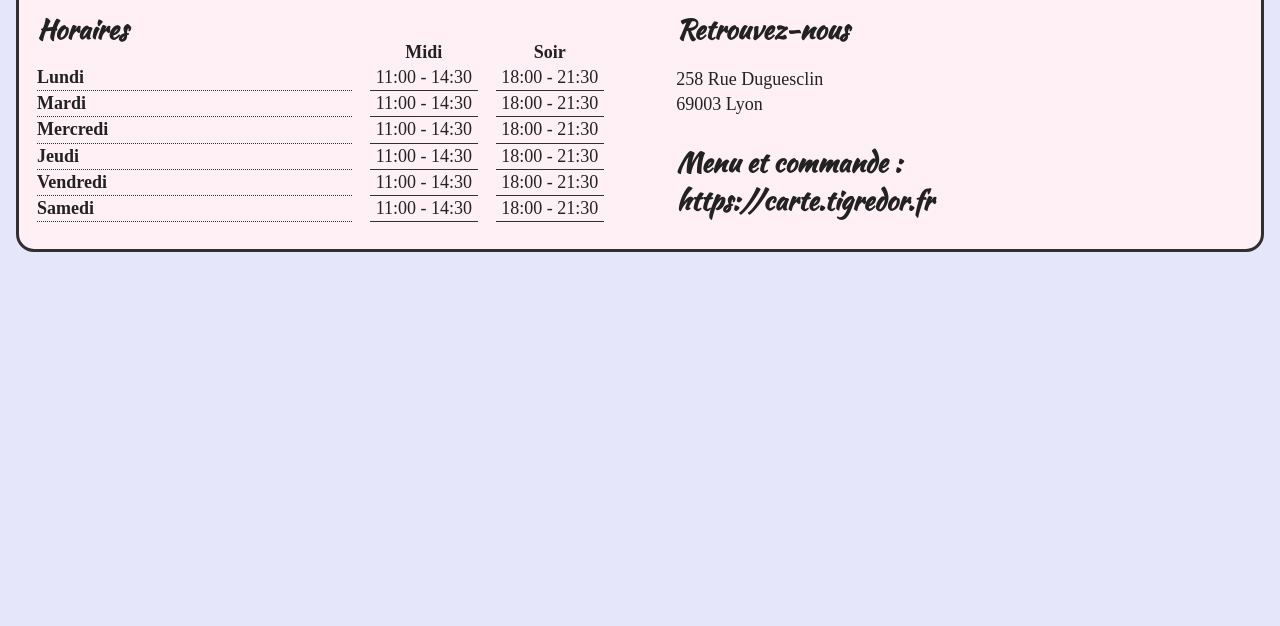
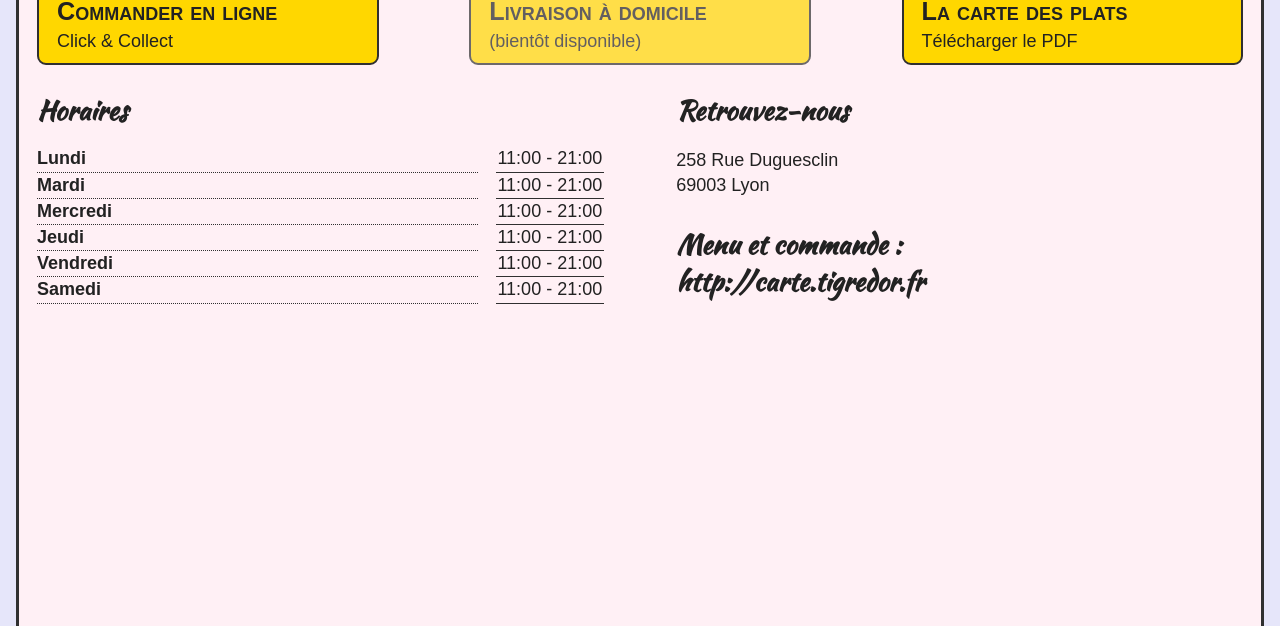
Before and after one commit to Savageman/tigre-dor, a plain HTML site: page index.html in a window 1280 px wide. Shown: the part 174-800 px from the top of the page. Drawn offline with Linux system fonts and the light colour scheme.

Commit message:
Mise à jour 17/10/2023

```diff
--- a/css/site.css
+++ b/css/site.css
@@ -3,16 +3,18 @@ html {
 }
 body {
   background: lavender;
-  padding: 1em;
+  padding: 0 1em;
+  font-family: Raleway, sans-serif;
 }
 #global {
   font-size: 18px;
   max-width: 80em;
+  min-height: 100vh;
   margin: 0 auto;
   border: 3px solid #303030;
+  border-width: 0 3px;
   overflow: hidden;
   background: lavenderblush;
-  border-radius: 1em;
   position: relative;
 }
 
@@ -60,9 +62,9 @@ header {
 }
 h1 {
   margin: 0;
-  padding: 0 0 0 0.5em;
+  padding: 0.1em 0 0 0.4em;
   font-size: 40px;
-  line-height: 50px;
+  line-height: 46px;
   overflow: hidden;
   white-space: nowrap;
   text-overflow: ellipsis;
@@ -83,6 +85,34 @@ h1 {
 }
 
 
+.ctas {
+  display: flex;
+  flex-direction: row;
+  justify-content: space-between;
+  gap: 5%;
+}
+.cta {
+  width: 25%;
+  background: gold;
+  border: 2px solid #303030;
+  margin: 1em 0 0;
+  padding: 0.5em 1em;
+  border-radius: 0.5em;
+  text-decoration: none;
+}
+.cta > strong {
+  font-variant: small-caps;
+  font-size: 1.4em;
+}
+.cta:hover > strong {
+  text-decoration: none;
+}
+.cta:hover {
+  background: #303030;
+  color: gold;
+  text-decoration: none;
+}
+
 
 .two-columns {
   display: flex;
@@ -97,6 +127,12 @@ h1 {
     flex-direction: column;
   }
   .two-columns > div {
+    width: auto;
+  }
+  .ctas {
+    flex-direction: column;
+  }
+  .cta {
     width: auto;
   }
 }
--- a/index.html
+++ b/index.html
@@ -35,43 +35,57 @@
       <h1>Tigre d’Or<br /><span style="font-size:60%;">Goûtez les saveurs asiatiques</span></h1>
     </header>
     <main>
+      <div class="ctas">
+        <a class="cta" href="https://commande-en-ligne.laddition.com/commande-en-ligne/tigre-dor">
+          <strong>Commander en ligne</strong><br />
+          Click & Collect
+        </a>
+        <a class="cta" style="opacity: 0.7">
+          <strong>Livraison à domicile</strong><br />
+          (bientôt disponible)
+        </a>
+        <a class="cta" href="carte-tigre-dor.pdf">
+         <strong>La carte des plats</strong><br />
+          Télécharger le PDF
+        </a>
+      </div>
       <div class="two-columns">
         <div>
           <h2>Horaires</h2>
           <article class="item" style="margin-top: -0.5em;">
-            <span class="item__day" style="border: 0"></span>
-            <span class="item__morning" style="border:0; font-weight:bold;">Midi</span>
-            <span class="item__afternoon" style="border:0; font-weight:bold;">Soir</span>
+            <span class="item__day" style="border: 0;"></span>
+            <span class="item__morning" style="border:0; font-weight:bold;">&nbsp;</span>
+            <!--<span class="item__afternoon" style="border:0; font-weight:bold;">Soir</span>-->
           </article>
           <article class="item">
             <span class="item__day">Lundi</span>
-            <span class="item__morning">11:00 - 14:30</span>
-            <span class="item__afternoon">18:00 - 21:30</span>
+            <span class="item__morning">11:00 - 21:00</span>
+            <!--<span class="item__afternoon">18:00 - 21:30</span>-->
           </article>
           <article class="item">
             <span class="item__day">Mardi</span>
-            <span class="item__morning">11:00 - 14:30</span>
-            <span class="item__afternoon">18:00 - 21:30</span>
+            <span class="item__morning">11:00 - 21:00</span>
+            <!--<span class="item__afternoon">18:00 - 21:30</span>-->
           </article>
           <article class="item">
             <span class="item__day">Mercredi</span>
-            <span class="item__morning">11:00 - 14:30</span>
-            <span class="item__afternoon">18:00 - 21:30</span>
+            <span class="item__morning">11:00 - 21:00</span>
+            <!--<span class="item__afternoon">18:00 - 21:30</span>-->
           </article>
           <article class="item">
             <span class="item__day">Jeudi</span>
-            <span class="item__morning">11:00 - 14:30</span>
-            <span class="item__afternoon">18:00 - 21:30</span>
+            <span class="item__morning">11:00 - 21:00</span>
+            <!--<span class="item__afternoon">18:00 - 21:30</span>-->
           </article>
           <article class="item">
             <span class="item__day">Vendredi</span>
-            <span class="item__morning">11:00 - 14:30</span>
-            <span class="item__afternoon">18:00 - 21:30</span>
+            <span class="item__morning">11:00 - 21:00</span>
+            <!--<span class="item__afternoon">18:00 - 21:30</span>-->
           </article>
           <article class="item">
             <span class="item__day">Samedi</span>
-            <span class="item__morning">11:00 - 14:30</span>
-            <span class="item__afternoon">18:00 - 21:30</span>
+            <span class="item__morning">11:00 - 21:00</span>
+            <!--<span class="item__afternoon">18:00 - 21:30</span>-->
           </article>
         </div>
         <div>
@@ -80,10 +94,10 @@
             258 Rue Duguesclin<br />
             69003 Lyon
           </p>
-          <a href="https://commande.tigredor.fr">
+          <a href="http://carte.tigredor.fr">
             <h2>
               Menu et commande&nbsp;:<br />
-              https://carte.tigredor.fr
+              http://carte.tigredor.fr
             </h2>
           </a>
         </div>
```
Also changed, not shown: 1 other file.
